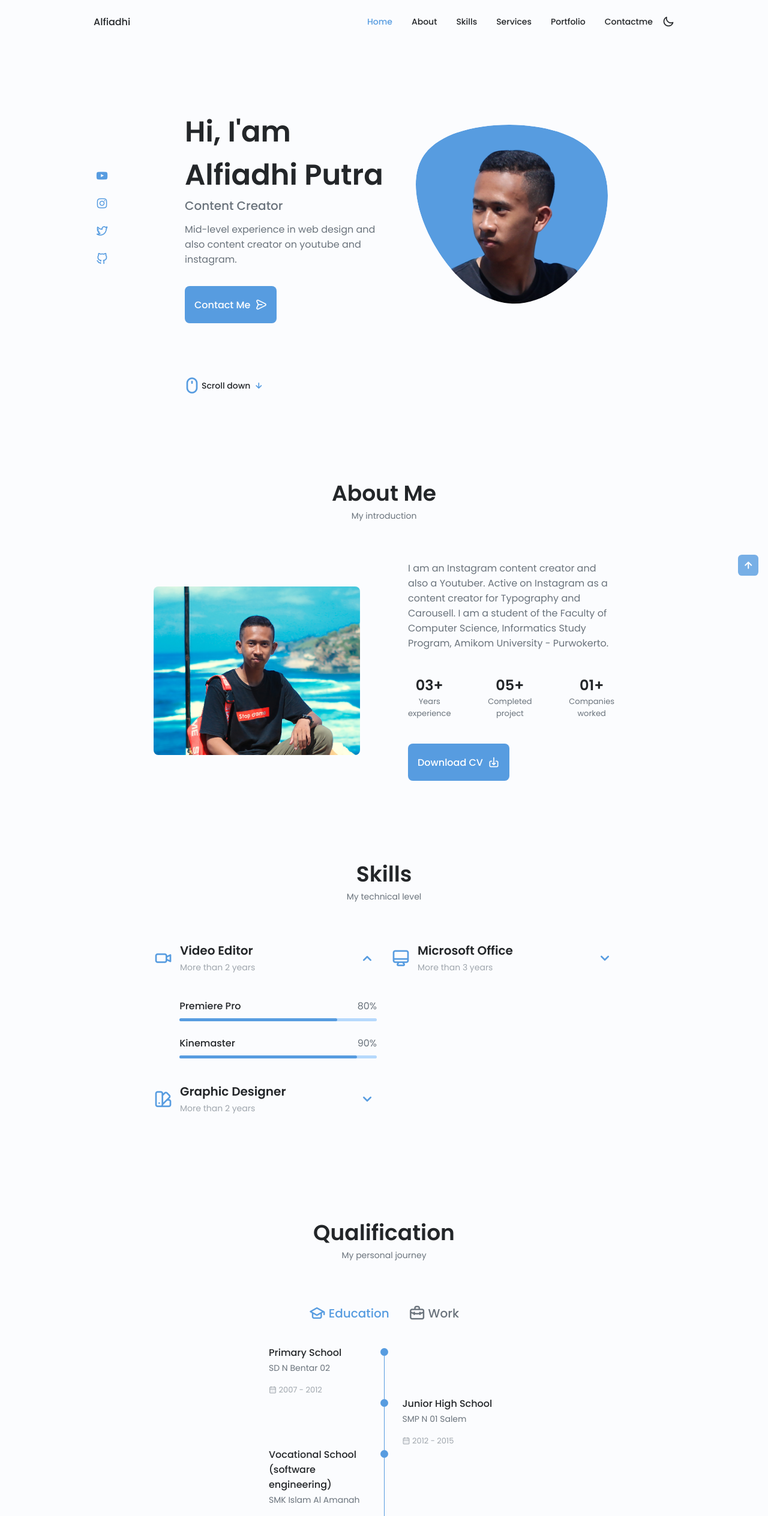
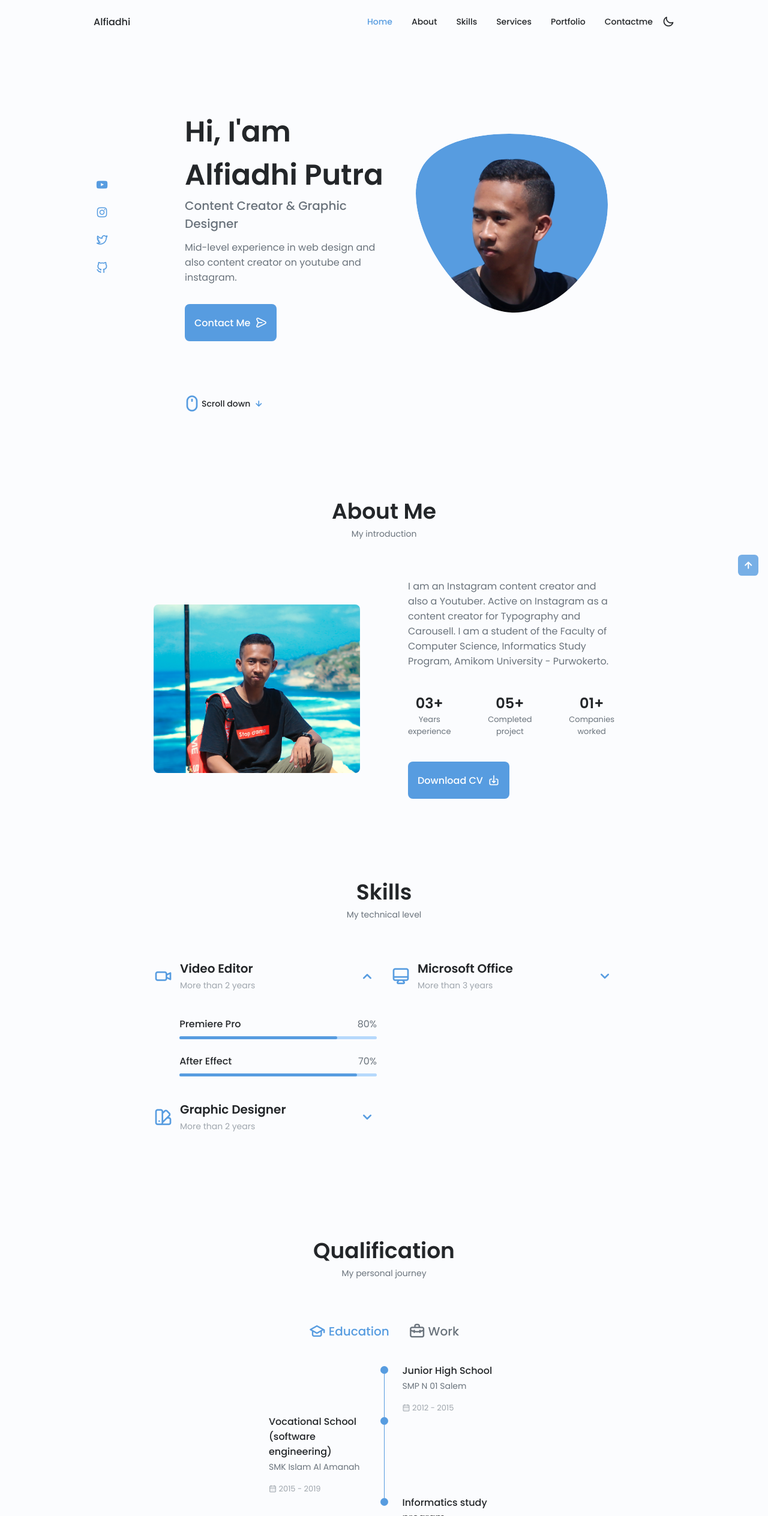
Before and after one commit to alfiadhiputra/alfiadhiputra.github.io, a plain HTML site: page index.html in a window 1280 px wide. Shown: the top 2528 px of the page at 60% size. Drawn offline with nearby package versions, Linux system fonts and the light colour scheme.

Commit message:
Update index.html

```diff
--- a/index.html
+++ b/index.html
@@ -109,7 +109,7 @@
             <div class="home__data">
               <h1 class="home__title">Hi, I'am Alfiadhi Putra</h1>
               <!-- <h3 class="home__subtitle">Frontend developer</h3> -->
-              <h3 class="home__subtitle">Content Creator</h3>
+              <h3 class="home__subtitle">Content Creator & Graphic Designer</h3>
               <p class="home__description">Mid-level experience in web design and also content creator on youtube and instagram.</p>
               <a href="#contact" class="button button--flex"> Contact Me <i class="uil uil-message button__icon"></i> </a>
             </div>
@@ -164,7 +164,7 @@
             </div>
 
             <div class="about__buttons">
-              <a download="" href="assets/pdf/AlfiadhiPutra-Cv.pdf" class="button button--flex" target="_blank"> Download CV<i class="uil uil-download-alt button__icon"></i> </a>
+              <a download="" href="assets/pdf/AlfiadhiPutra-CV.pdf" class="button button--flex" target="_blank"> Download CV<i class="uil uil-download-alt button__icon"></i> </a>
             </div>
           </div>
         </div>
@@ -205,8 +205,8 @@
                 </div>
                 <div class="skills__data">
                   <div class="skills__titles">
-                    <h3 class="skills__name">Kinemaster</h3>
-                    <span class="skills__number">90%</span>
+                    <h3 class="skills__name">After Effect</h3>
+                    <span class="skills__number">70%</span>
                   </div>
                   <div class="skills__bar">
                     <span class="skills__percentage skills__kinemaster"></span>
@@ -270,16 +270,16 @@
               <div class="skills__list grid">
                 <div class="skills__data">
                   <div class="skills__titles">
-                    <h3 class="skills__name">Photoshop</h3>
+                    <h3 class="skills__name">Adobe Photoshop</h3>
                     <span class="skills__number">85%</span>
                   </div>
                   <div class="skills__bar">
                     <span class="skills__percentage skills__photoshop"></span>
                   </div>
                 </div>
-                <!-- <div class="skills__data">
+                <div class="skills__data">
                   <div class="skills__titles">
-                    <h3 class="skills__name">PHP</h3>
+                    <h3 class="skills__name">Adobe Illustrator</h3>
                     <span class="skills__number">80%</span>
                   </div>
                   <div class="skills__bar">
@@ -288,7 +288,7 @@
                 </div>
                 <div class="skills__data">
                   <div class="skills__titles">
-                    <h3 class="skills__name">Node Js</h3>
+                    <h3 class="skills__name">Corel Draw</h3>
                     <span class="skills__number">70%</span>
                   </div>
                   <div class="skills__bar">
@@ -297,14 +297,14 @@
                 </div>
                 <div class="skills__data">
                   <div class="skills__titles">
-                    <h3 class="skills__name">Firebase</h3>
+                    <h3 class="skills__name">Figma</h3>
                     <span class="skills__number">90%</span>
                   </div>
                   <div class="skills__bar">
                     <span class="skills__percentage skills__firebase"></span>
                   </div>
                 </div>
-                <div class="skills__data">
+                <!-- <div class="skills__data">
                   <div class="skills__titles">
                     <h3 class="skills__name">Python</h3>
                     <span class="skills__number">55%</span>
@@ -450,7 +450,7 @@
             <!--==================== QUALIFICATION CONTENT 1 ====================-->
             <div class="qualification__content qualification__active" data-content id="education">
               <!--==================== QUALIFICATION 1 ====================-->
-              <div class="qualification__data">
+              <!-- <div class="qualification__data">
                 <div>
                   <h3 class="qualification__title">Primary School</h3>
                   <span class="qualification__subtitle">SD N Bentar 02</span>
@@ -464,7 +464,7 @@
                   <span class="qualification__rounder"></span>
                   <span class="qualification__line"></span>
                 </div>
-              </div>
+              </div> -->
               <!--==================== QUALIFICATION 2 ====================-->
               <div class="qualification__data">
                 <div></div>
```
